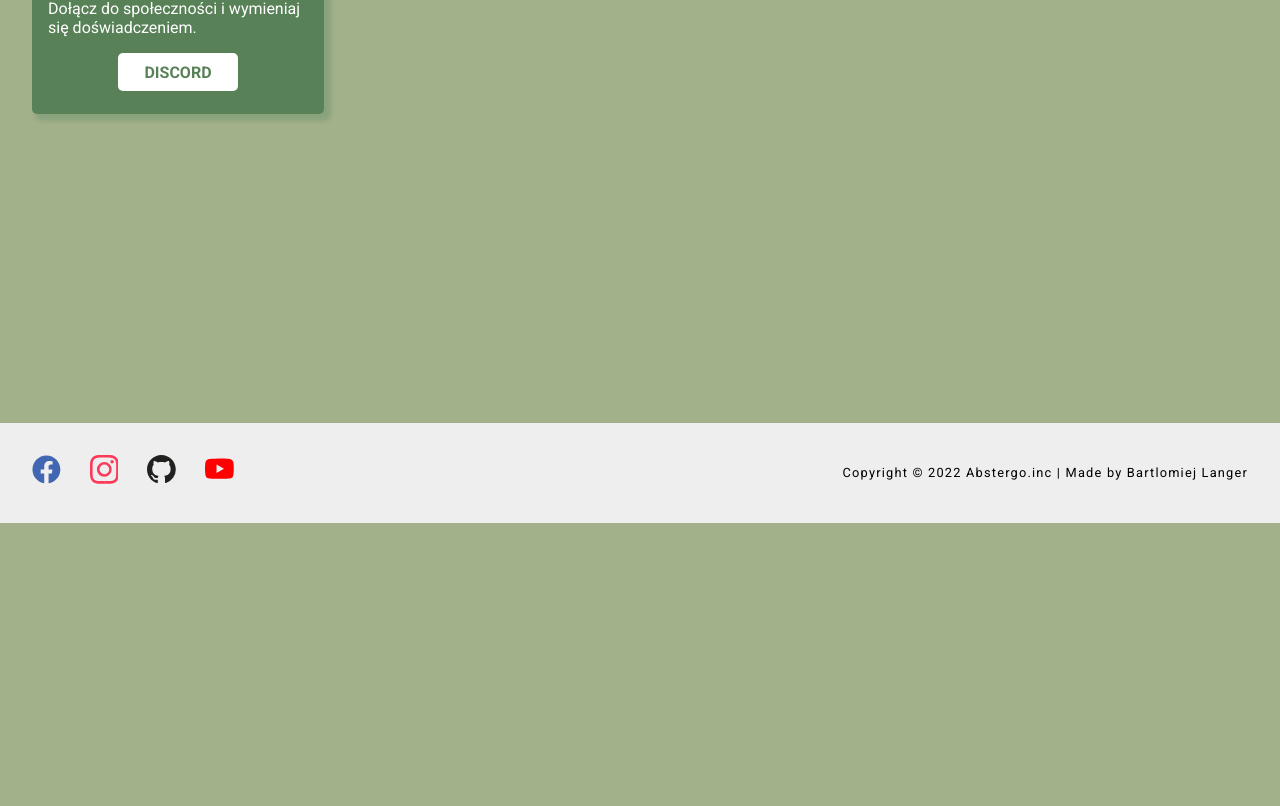
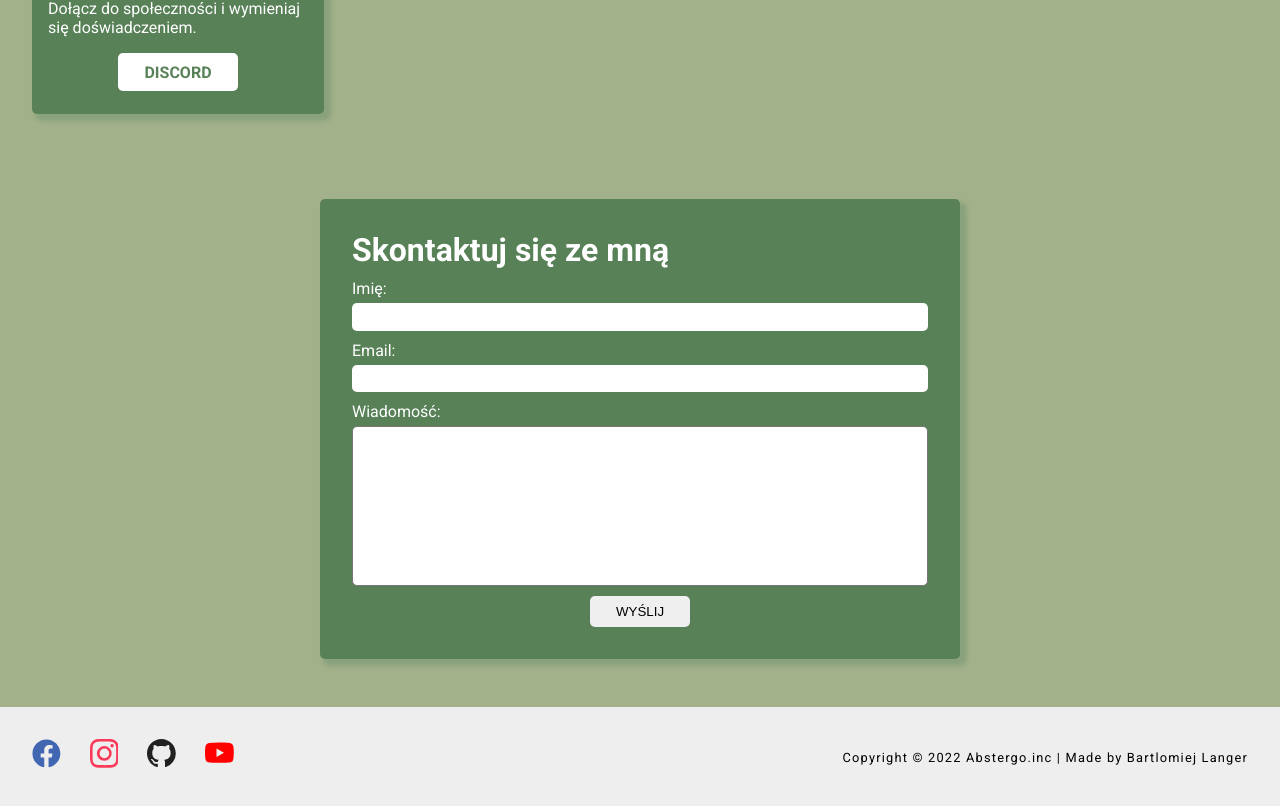
Before and after one commit to CalvinLanger/MilitaryTest, a React (Create React App) app: page / in a window 1280 px wide. Shown: the part 646-1452 px from the top of the page. Before the commit the page ends 1169 px from the top, so only its background shows below. Built offline with nearby package versions, Linux system fonts and the light colour scheme.

Commit message:
Added contact form

```diff
--- a/src/App.css
+++ b/src/App.css
@@ -26,8 +26,6 @@ body{
   margin: 0 auto;
   padding: 2rem;
   max-width: 1360px;
-
-  margin-bottom: 17rem;
 }
 
 /* NAVIGATION BAR */
@@ -98,6 +96,42 @@ body{
   font-weight: 300;
 }
 
+.contact-form{
+  margin: 3rem auto;
+  padding: 2rem;
+  max-width: 40rem;
+}
+
+.contact-form form{
+  display: grid;
+}
+
+.contact-form label{
+  margin: 10px 0 5px;
+}
+
+.contact-form input{
+  border: none;
+  padding: .4rem;
+  border-radius: 5px;
+}
+
+.contact-form textarea{
+  border-radius: 5px;
+  height: 10rem;
+  padding: 5px 10px;
+  resize: none;
+}
+
+.contact-form button{
+  width: 100px;
+  padding: .5rem;
+  border-radius: 5px;
+  border: none;
+  margin: 10px auto 0;
+}
+
+.contact-form,
 .test-card,
 .news-box{
   border-radius: 5px;
--- a/src/App.js
+++ b/src/App.js
@@ -3,6 +3,7 @@ import Navbar from './components/Navbar';
 import TestCard from './components/TestCard';
 import Footer from './components/Footer';
 import SupportMe from './components/SupportMe';
+import Contact from './components/Contact';
 
 
 function toLogin() {
@@ -47,6 +48,7 @@ function App() {
           title="DISCORD"
           description='Dołącz do społeczności i wymieniaj się doświadczeniem.' />
       </div>
+      <Contact />
       <SupportMe />
       <Footer />
     </div>
--- /dev/null
+++ b/src/components/Contact.js
@@ -0,0 +1,26 @@
+import React from 'react';
+
+function Contact() {
+    return (
+        <div className='contact-form'>
+            <h1>Skontaktuj się ze mną</h1>
+            <form>
+                <label>
+                    Imię:
+                </label>
+                <input type="text" name='name' required />
+                <label>
+                    Email:
+                </label>
+                <input type="text" name='name' required />
+                <label>
+                    Wiadomość:
+                </label>
+                <textarea required></textarea>
+                <button type='submit'>WYŚLIJ</button>
+            </form>
+        </div>
+    );
+}
+
+export default Contact;
```
